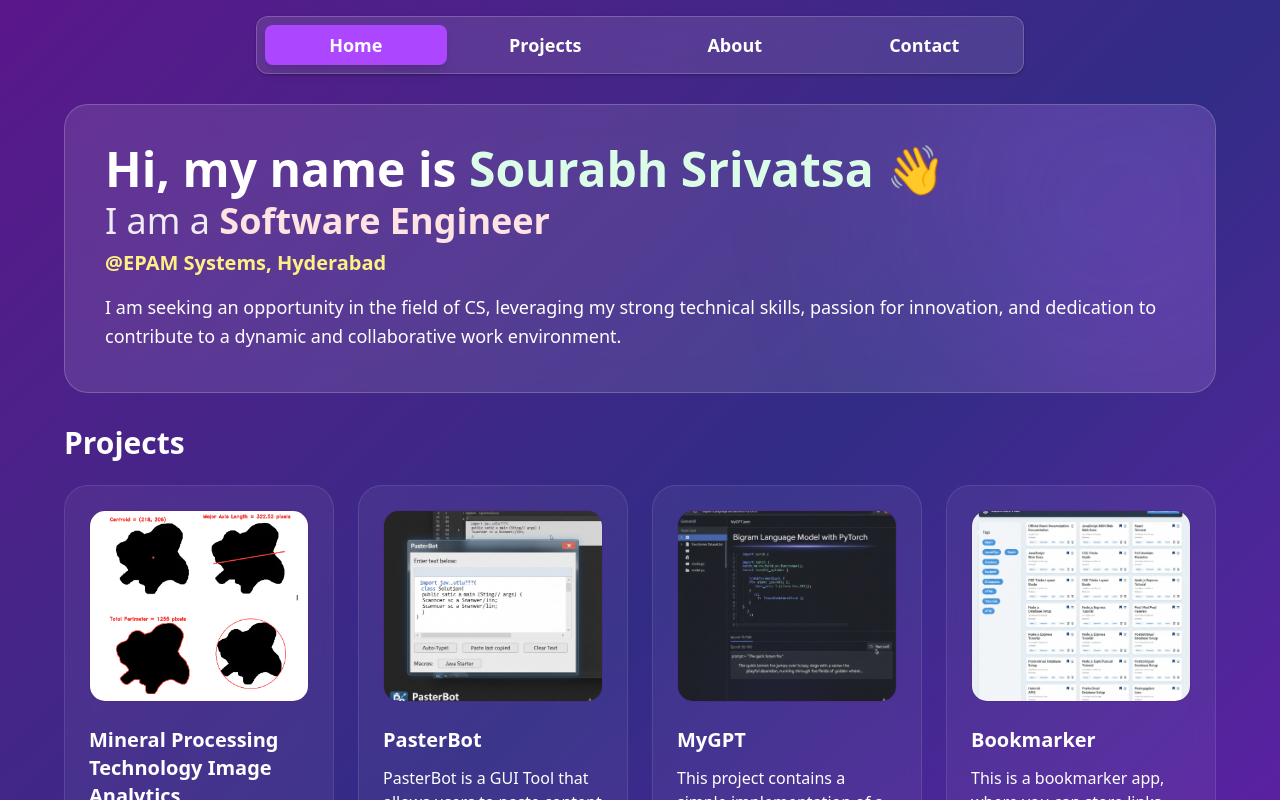
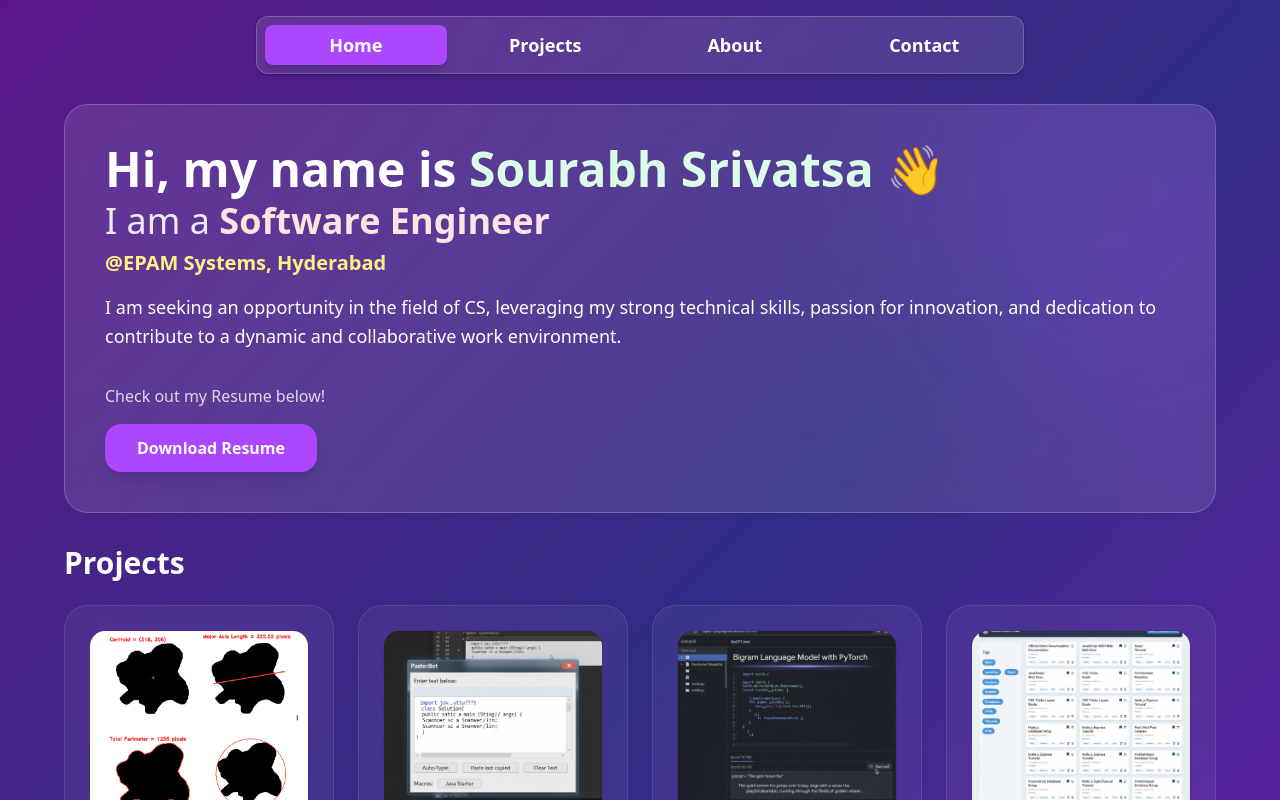
Before and after one commit to K-Sourabh-Srivatsa/portfolio, a React (Vite) app: page / in a window 1280 px wide. Shown: the top 800 px of the page. Built offline with nearby package versions, Linux system fonts and the light colour scheme.

Commit message:
Added Resume Download Button and functionality

```diff
--- a/package.json
+++ b/package.json
@@ -11,6 +11,7 @@
   },
   "dependencies": {
     "@tailwindcss/vite": "^4.1.18",
+    "file-saver": "^2.0.5",
     "react": "^19.2.0",
     "react-dom": "^19.2.0",
     "react-router-dom": "^7.11.0",
--- a/src/components/heroSection.jsx
+++ b/src/components/heroSection.jsx
@@ -1,4 +1,7 @@
 import homeData from "../pages/homePage/home.json";
+import { saveAs } from "file-saver";
+import resume from "../images/K Sourabh Srivatsa.pdf";
+
 
 const HeroSection = () => {
   const { myName, myTitle, myCompany, myBio } = homeData;
@@ -13,17 +16,19 @@
             I am a <span className="font-bold text-red-100">{myTitle}</span>
           </h2>
           <h4 className="text-xl mb-4 font-bold text-yellow-200">@{myCompany}</h4>
-          <p className="text-base sm:text-lg text-white leading-relaxed">
+          <p className="text-base sm:text-lg text-white leading-relaxed mb-8">
             {myBio}
           </p>
           {/* Add the Resume Download here */}
-          {/* <button
-            aria-label="Check out hero"
-            className="bg-purple-500 hover:bg-purple-400 px-6 sm:px-8 py-2 sm:py-3 rounded-2xl font-semibold transition-all shadow-lg text-sm sm:text-base"
-          >
-            Check Out
-          </button> */}
-          {/* add mb-8 into the above p tag when you implement the resume download button */}
+          <div className="about-resume">
+            <p className="text-white/80 mb-4">Check out my Resume below!</p>
+            <button
+              className="bg-purple-500 hover:bg-purple-400 px-6 sm:px-8 py-2 sm:py-3 rounded-2xl font-bold transition-all shadow-lg text-sm sm:text-base cursor-pointer"
+              onClick={() => saveAs(resume, "K Sourabh Srivatsa.pdf")}
+            >
+              Download Resume
+            </button>
+          </div>
         </div>
         {/* Decorative Light Refraction */}
         <div className="hidden sm:block absolute -top-24 -right-24 w-72 sm:w-96 h-72 sm:h-96 bg-purple-500/20 blur-[100px] rounded-full"></div>
```
Also changed, not shown: 2 other files (tests, documents, lock files or other folders).
